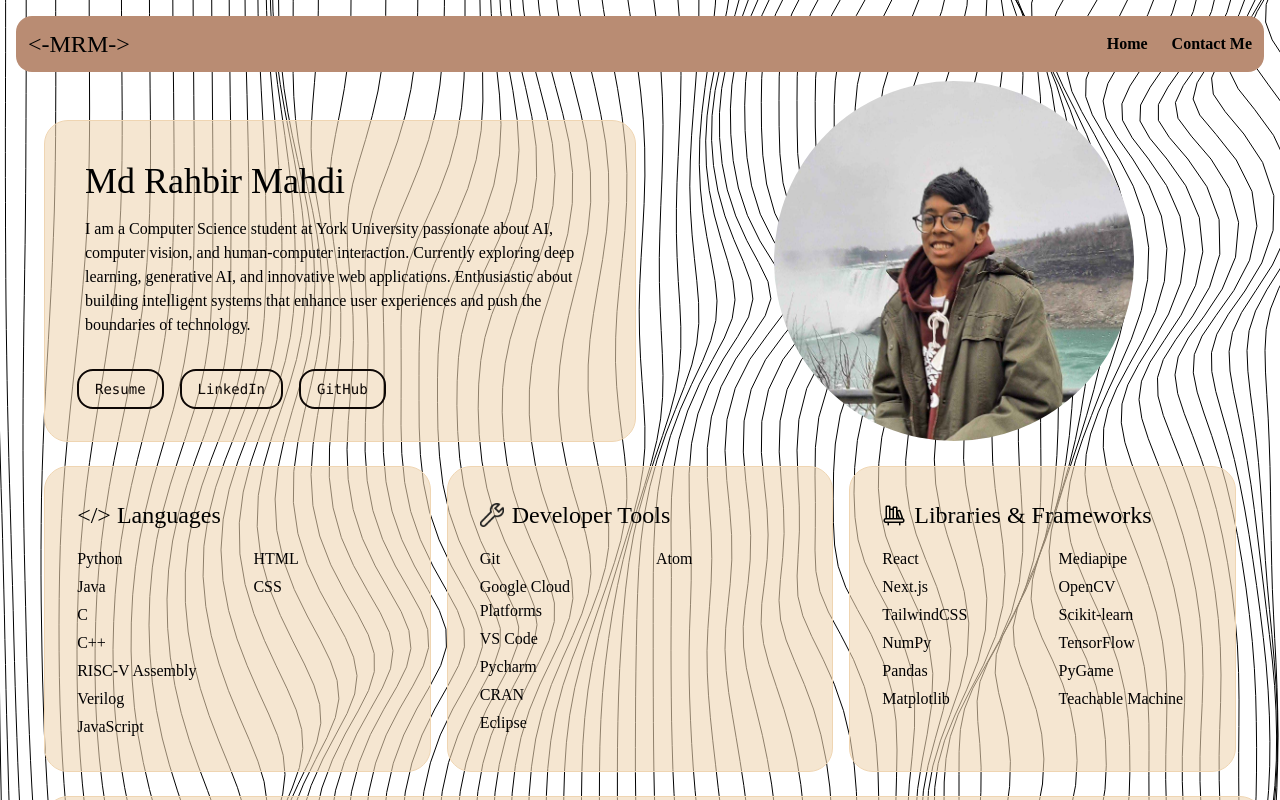
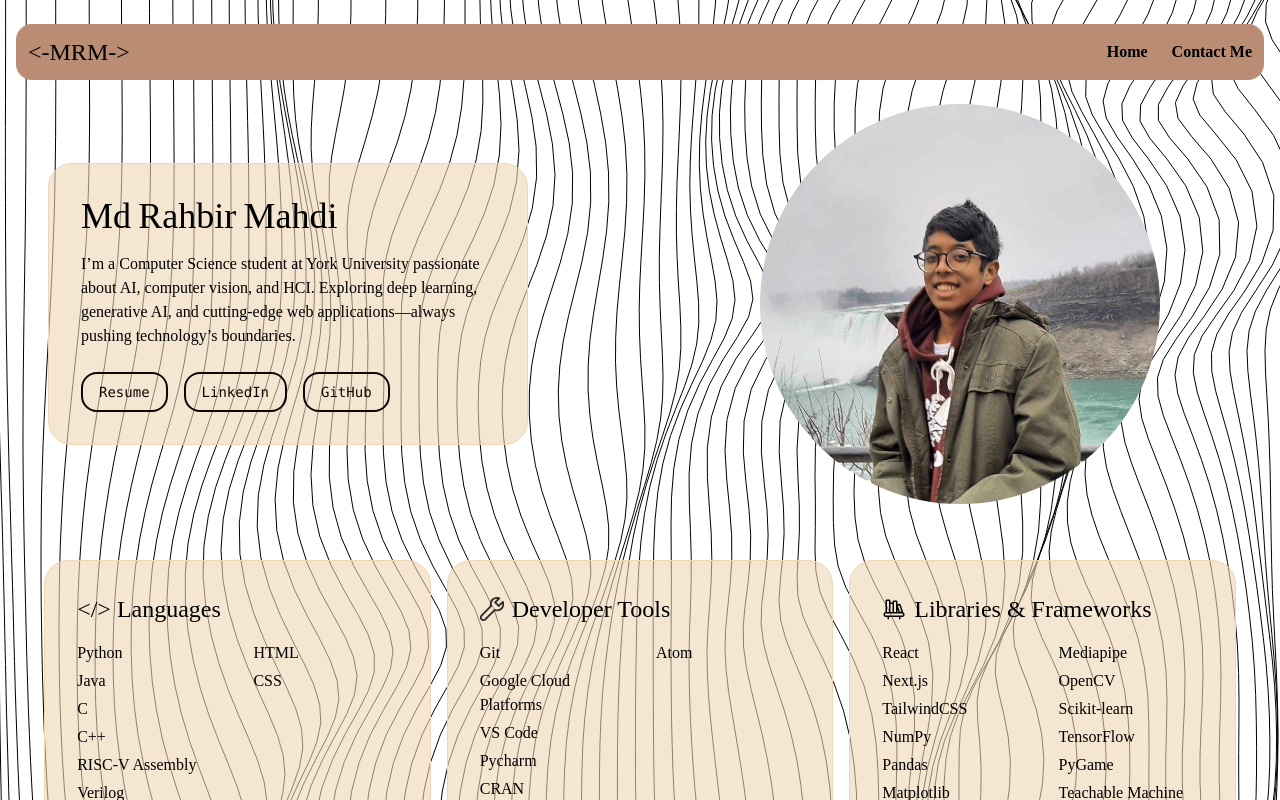
Before and after one commit to Rahbir1518/Portfolio-Website, a React (Vite) app: page / in a window 1280 px wide. Shown: the top 800 px of the page. Built offline with nearby package versions, Linux system fonts and the light colour scheme; a web font is replaced by a local one.

Commit message:
fixed layout

```diff
--- a/src/App.jsx
+++ b/src/App.jsx
@@ -17,32 +17,48 @@ function App() {
   if (loading) {
     return (
       <section className="loader-container">
-        <div className="square"></div>
-        <div className="infinite-scroll"></div>
+        <div className="square" />
+        <div className="infinite-scroll" />
       </section>
     );
   }
 
   return (
     <div className="relative min-h-screen bg-black cursor-none overflow-auto">
+
+      {/* Waves Background */}
       <div className="fixed inset-0 z-0">
         <Waves backgroundColor="white" lineColor="secondary" />
       </div>
 
-      <div className="relative z-10 parent grid grid-cols-4 md:grid-cols-2 sm:grid-cols-1 gap-2 text-white p-4">
+      {/* Top: Navbar */}
+      <div className="relative z-10 w-full px-4 py-6">
+        <Navbar />
+      </div>
 
-        <Navbar />
-
-        <Hero />
-
-        <div className="div3 flex justify-center items-center">
-          <img src={pic} alt="Logo" className="rounded-2xl md:max-w-70 md:rounded-full lg:w-full lg:max-w-90 aspect-square object-cover lg:rounded-full"/>
+      {/* Hero + Image */}
+      <div className="relative z-10 grid grid-cols-1 md:grid-cols-2 w-full">
+        {/* Image on mobile (order-1), right on desktop (order-2) */}
+        <div className="order-1 md:order-2 flex justify-center items-center pl-0">
+          <img
+            src={pic}
+            alt="Rahbir"
+            className="rounded-full object-cover aspect-square w-64 sm:w-72 md:w-100"
+          />
         </div>
 
+        {/* Hero on mobile (order-2), left on desktop (order-1) */}
+        <div className="order-2 md:order-1 flex justify-center md:justify-start items-center p-4 md:pl-12">
+          <div className="w-full md:w-11/12 lg:w-10/12">
+            <Hero />
+          </div>
+        </div>
+      </div>
+
+      {/* Bottom: TechStack + FeaturedProjects */}
+      <div className="relative z-10 parent grid grid-cols-4 md:grid-cols-2 sm:grid-cols-1 gap-2 text-white p-4">
         <TechStack />
-
         <FeaturedProjects />
-
       </div>
     </div>
   );
--- a/src/components/Hero.jsx
+++ b/src/components/Hero.jsx
@@ -1,36 +1,42 @@
-import React from 'react'
-import SpotlightCard from './SpotlightCard'
+import React from 'react';
+import SpotlightCard from './SpotlightCard';
 
 const Hero = () => {
   return (
-    <SpotlightCard className="div2 col-span-3 md:col-span-2 sm:col-span-1 bg-primary/60 hover:bg-primary transition-colors duration-450 rounded-2xl mt-10 p-4 ml-7">
+    <SpotlightCard className="bg-primary/60 hover:bg-primary transition-colors duration-450 rounded-2xl w-full">
+      <h1 className="text-black text-4xl font-primary mb-4">Md Rahbir Mahdi</h1>
 
-      <h1 className="text-black text-4xl p-2 font-primary">Md Rahbir Mahdi</h1>
-
-      <p className='font-secondary text-secondary p-2 inline-flex items-center'>
-        I am a Computer Science student at York University passionate about AI, computer vision,
-        and human-computer interaction. Currently exploring deep learning,
-        generative AI, and innovative web applications.
-        Enthusiastic about building intelligent systems that enhance user experiences and push the boundaries of technology.
+      <p className="font-secondary text-secondary mb-6">
+        I’m a Computer Science student at York University passionate about AI, computer vision, and HCI. Exploring deep learning, generative AI, and cutting‑edge web applications—always pushing technology’s boundaries.
       </p>
 
-      <div className='flex flex-wrap gap-4 mt-6'>
-        <a className="border-2 cursor-none text-[#0d0705] hover:border-[#0d0705] hover:bg-greenYellow/70 hover:transition-colors hover:duration-300 font-thin font-mono px-4 py-2 rounded-2xl text-sm" href="src/assets/Resume.pdf" download="Resume.pdf">
+      <div className="flex flex-wrap gap-4">
+        <a
+          href="src/assets/Resume.pdf"
+          download
+          className="border-2 text-[#0d0705] hover:bg-greenYellow/70 px-4 py-2 rounded-2xl text-sm font-thin font-mono transition-colors hover:cursor-none"
+        >
           Resume
         </a>
-
-        <a className="border-2 cursor-none text-[#0d0705] hover:border-[#0d0705] hover:bg-greenYellow/70 hover:transition-colors hover:duration-300 font-thin font-mono px-4 py-2 rounded-2xl text-sm" href="https://www.linkedin.com/in/rahbirmahdi" target="_blank" rel="noopener noreferrer">
+        <a
+          href="https://www.linkedin.com/in/rahbirmahdi"
+          target="_blank"
+          rel="noopener noreferrer"
+          className="border-2 text-[#0d0705] hover:bg-greenYellow/70 px-4 py-2 rounded-2xl text-sm font-thin font-mono transition-colors hover:cursor-none"
+        >
           LinkedIn
         </a>
-
-        <a className="border-2 cursor-none text-[#0d0705] hover:border-[#0d0705] hover:bg-greenYellow/70 hover:transition-colors hover:duration-300 font-thin font-mono px-4 py-2 rounded-2xl text-sm" href="https://github.com/Rahbir1518" target="_blank" rel="noopener noreferrer">
+        <a
+          href="https://github.com/Rahbir1518"
+          target="_blank"
+          rel="noopener noreferrer"
+          className="border-2 text-[#0d0705] hover:bg-greenYellow/70 px-4 py-2 rounded-2xl text-sm font-thin font-mono transition-colors hover:cursor-none"
+        >
           GitHub
         </a>
+      </div>
+    </SpotlightCard>
+  );
+};
 
-      </div>
-
-    </SpotlightCard>
-  )
-}
-
-export default Hero
+export default Hero;
```
